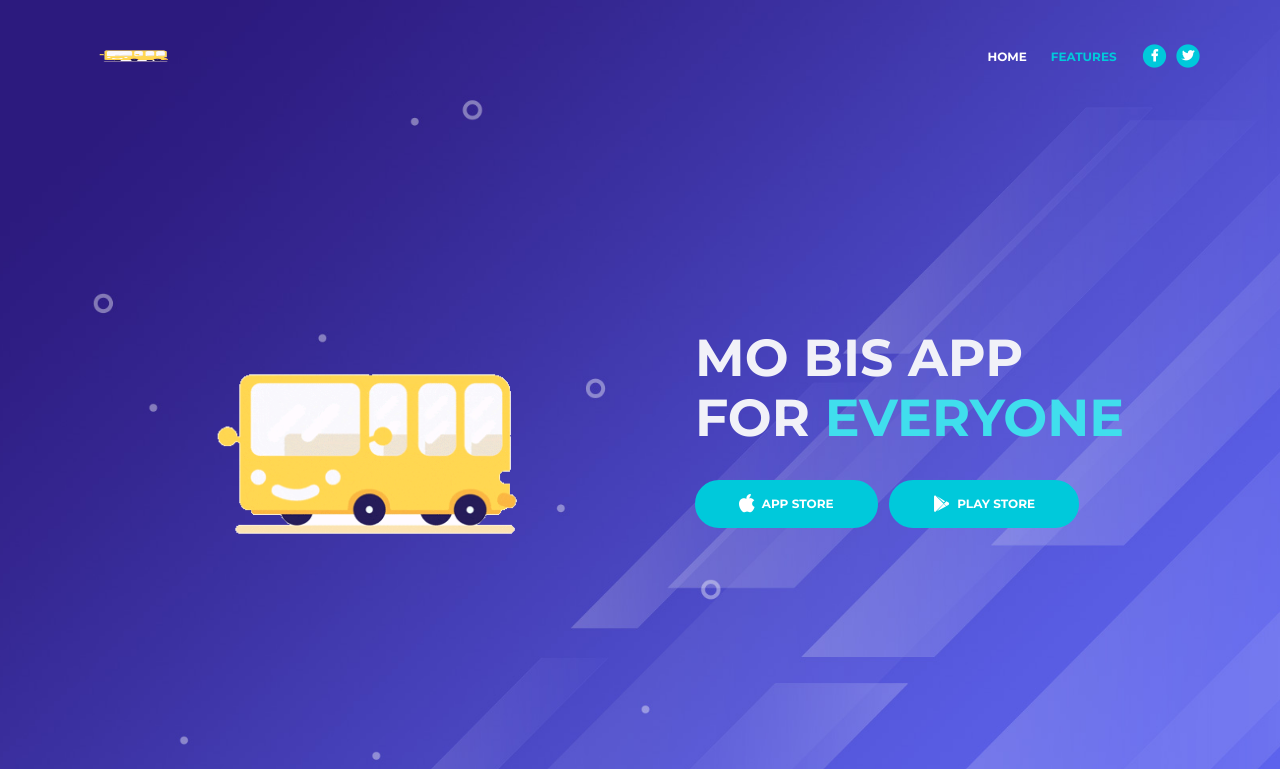
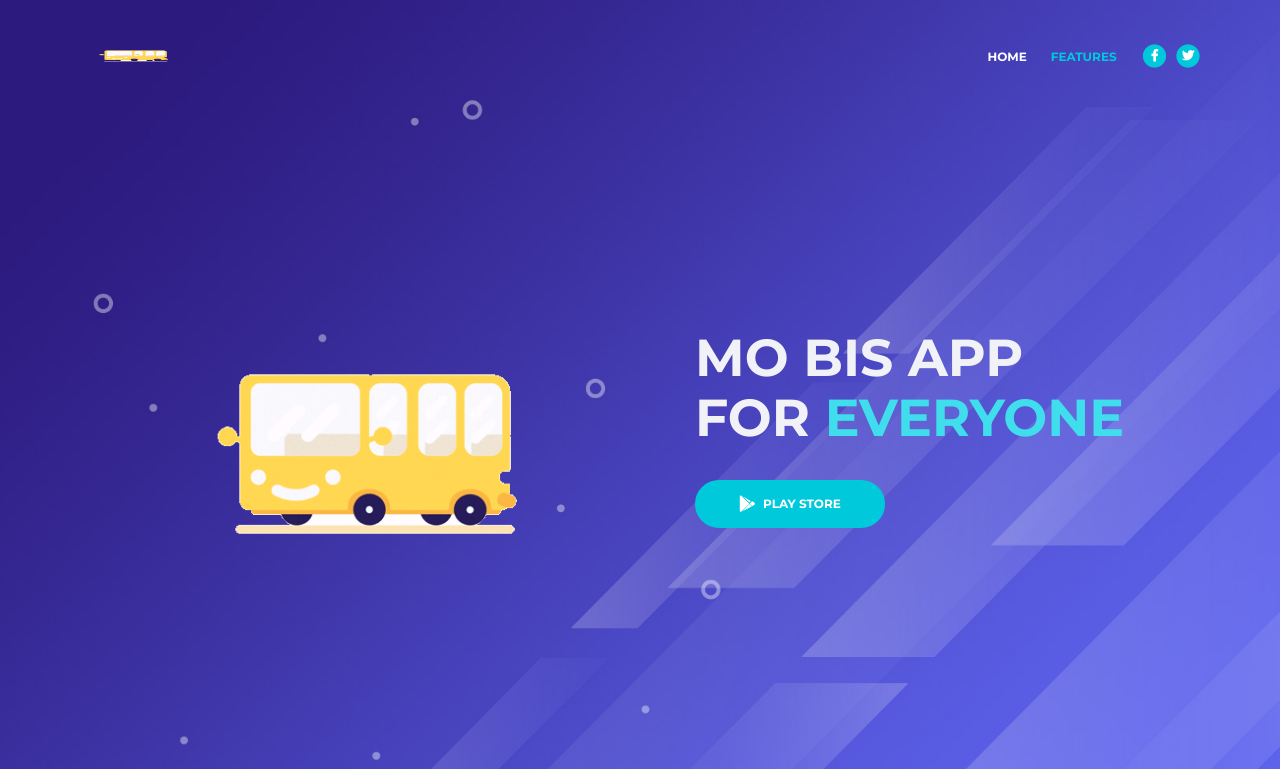
Before and after one commit to Dishay/MoBis, a plain HTML site: page index.html in a window 1280 px wide. Shown: the top 769 px of the page. Drawn offline with nearby package versions, Linux system fonts and the light colour scheme.

Commit message:
remove app store in header

```diff
--- a/index.html
+++ b/index.html
@@ -108,7 +108,6 @@
                         <div class="text-container">
                             <h1>MO BIS APP <br>FOR <span id="js-rotating">KIDS,TEENAGER,ADULT,EVERYONE</span></h1>
                             <p class="p-large"></p>
-                            <a class="btn-solid-lg page-scroll" href="#your-link"><i class="fab fa-apple"></i>APP STORE</a>
                             <a class="btn-solid-lg page-scroll" href="#your-link"><i class="fab fa-google-play"></i>PLAY STORE</a>
                         </div>
                     </div> <!-- end of col -->
```
